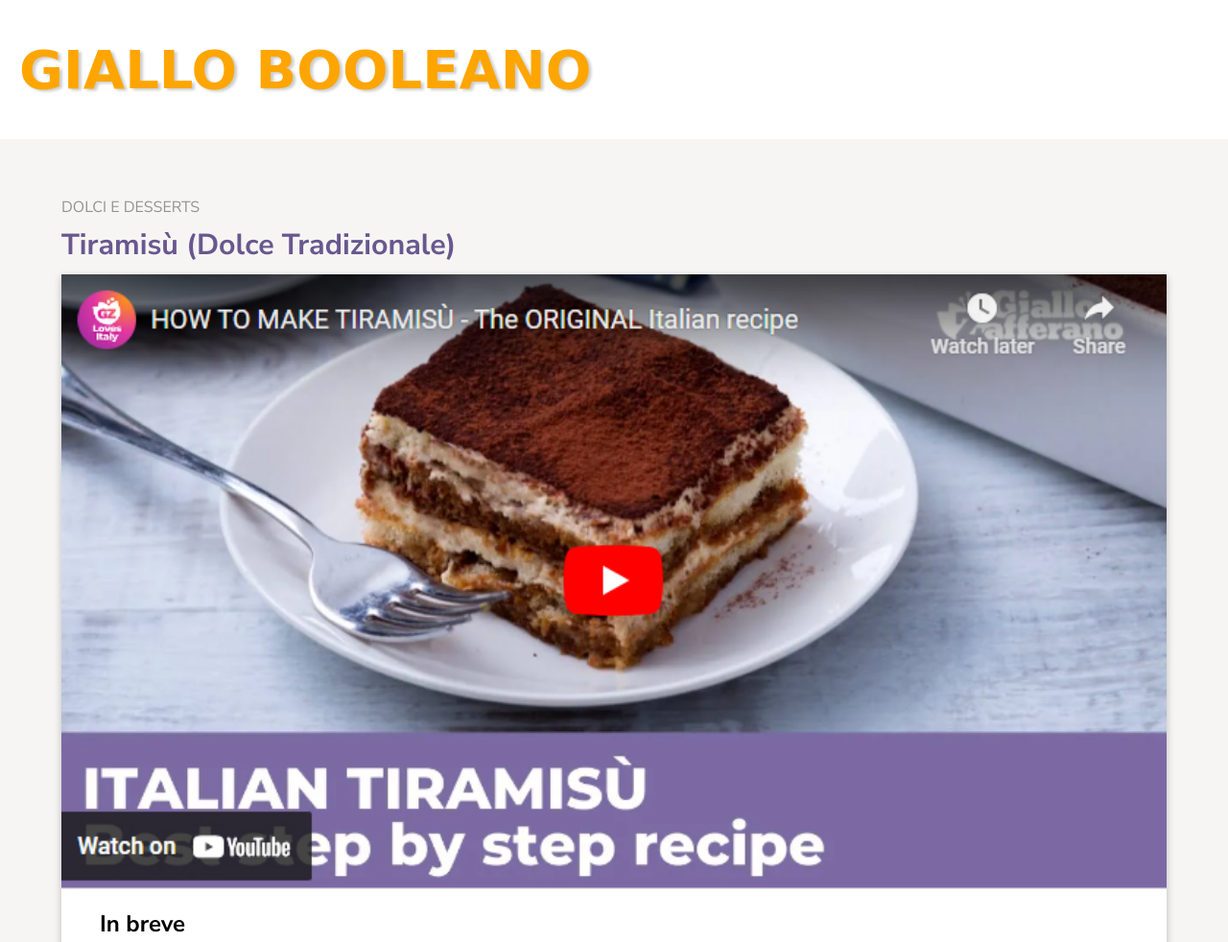
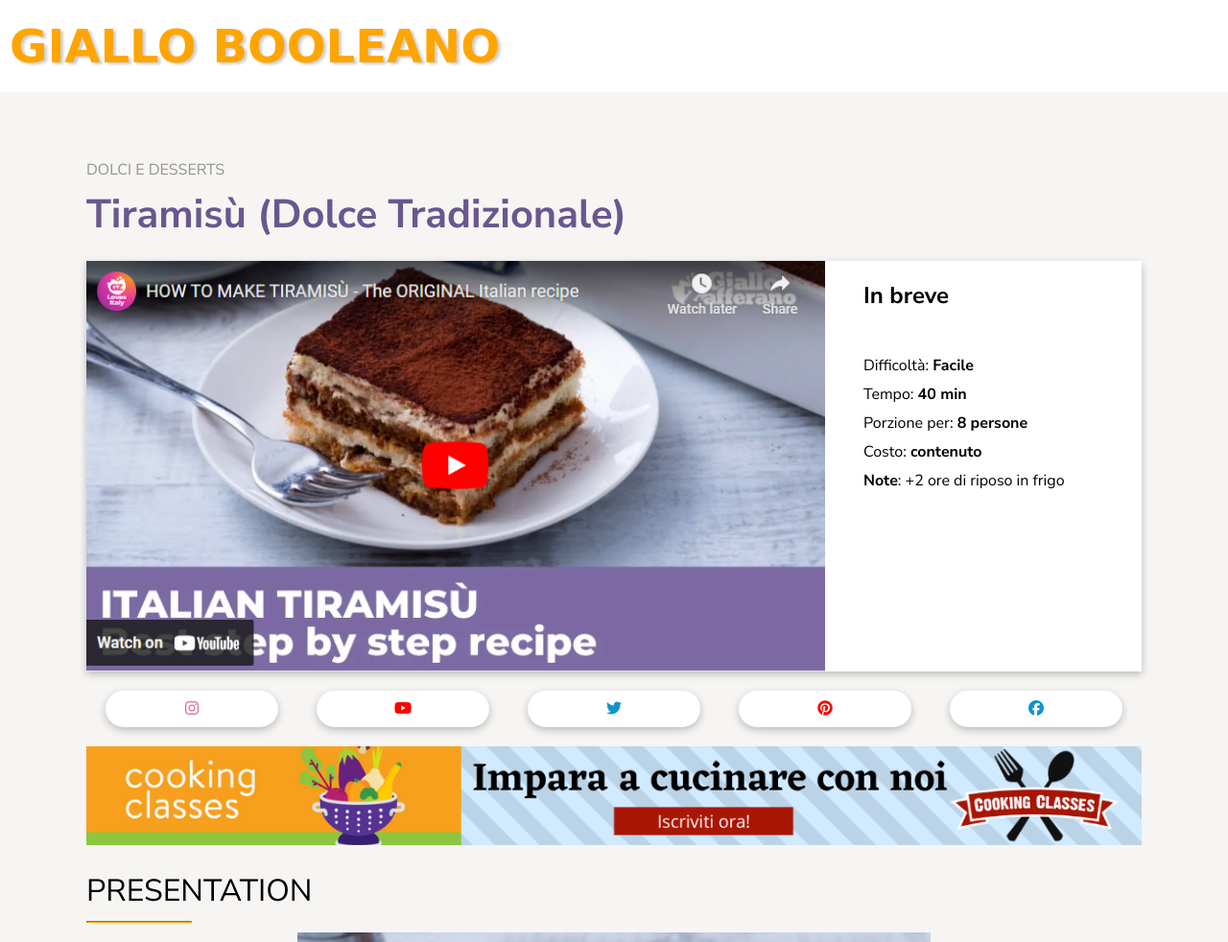
Before and after one commit to MattiaPlacido/htmlcss-responsive-layout, a plain HTML site: page index.html in a window 1280 px wide. Shown: the top 982 px of the page at 96% size. Drawn offline with Linux system fonts and the light colour scheme.

Commit message:
Alcuni fix

```diff
--- a/css/style.css
+++ b/css/style.css
@@ -14,6 +14,8 @@ a {
 /* Utils */
 .container {
   width: 90%;
+  margin: 20px auto;
+  max-width: 1100px;
 }
 
 .button {
@@ -26,15 +28,20 @@ a {
 .d-block {
   display: none;
 }
+.d-inline {
+  display: none;
+}
+.d-inline-block {
+  display: none;
+}
 
 /* Header */
 .header-section {
   display: flex;
-  padding: 20px 0;
+  padding: 20px 10px;
 }
-.header-section p {
+.header-section h2 {
   color: orange;
-  margin: 20px auto;
   font-family: "Nerko One", cursive;
   font-weight: bolder;
   font-size: 3rem;
@@ -48,7 +55,6 @@ a {
 }
 
 .body-title {
-  margin: 10px auto;
   display: flex;
   flex-direction: column;
   gap: 7px;
@@ -63,7 +69,8 @@ a {
 }
 
 .banner {
-  margin: 10px 5%;
+  margin: 0 auto;
+  width: 100%;
 }
 
 /* recipe */
@@ -75,29 +82,29 @@ a {
   box-shadow: rgba(0, 0, 0, 0.24) 0px 3px 8px;
 }
 
-.recipe h1 {
-  margin: 20px 40px 0;
+.recipe h2 {
+  margin: 20px 40px;
 }
 
 .recipe-list {
-  padding: 20px 40px;
+  margin: 0 40px 20px;
 }
 
 .recipe-list p {
   line-height: 30px;
+  margin-right: 30px;
 }
 
 .button-list {
   display: flex;
   justify-content: space-between;
-  margin: 20px auto;
 }
 
 /* presentation */
 .presentation {
-  margin: 20px auto;
   display: flex;
   flex-direction: column;
+  gap: 10px;
 }
 
 .presentation hr {
@@ -108,8 +115,12 @@ a {
 .presentation .image-container {
   display: block;
   width: 60%;
-  margin: 10px auto;
   align-self: center;
+}
+
+.presentation h2 {
+  font-size: 2em;
+  font-weight: 500;
 }
 
 .presentation p {
@@ -128,7 +139,12 @@ a {
   display: flex;
   flex-direction: column;
   align-items: center;
-  gap: 7px;
+  gap: 10px;
+}
+.info {
+  display: flex;
+  flex-direction: column;
+  text-align: center;
 }
 
 .link-list {
@@ -156,22 +172,68 @@ a {
 
 /* Media */
 @media screen and (min-width: 768px) {
-  .header-section p {
-    margin: 20px;
-    font-size: 3.5rem;
-  }
   .body-section {
     padding: 50px 0;
+  }
+  .body-title h1 {
+    font-size: 2.2rem;
   }
   .recipe-list {
     display: flex;
     flex-wrap: wrap;
-    gap: 0px 75px;
+  }
+  .recipe h1 {
+    margin-top: 40px;
+  }
+  .d-inline {
+    display: inline;
+  }
+  .d-inline-block {
+    display: inline-block;
   }
   .d-block {
-    display: inline;
+    display: block;
   }
   .presentation .image-container {
     display: inline;
   }
+  .button-list .button {
+    width: 20%;
+    margin: 0 20px;
+    text-align: center;
+  }
 }
+
+@media screen and (min-width: 992px) {
+  .body-title h1 {
+    font-size: 2.6rem;
+  }
+  .recipe {
+    flex-direction: row;
+  }
+  .recipe-list {
+    display: block;
+  }
+
+  .recipe-list p {
+    margin: 0;
+  }
+
+  .recipe .image-container {
+    width: 70%;
+  }
+  .footer-section {
+    flex-direction: row;
+    justify-content: space-between;
+    font-size: 0.9rem;
+  }
+  .info {
+    text-align: left;
+    padding: 10px;
+  }
+  .link-list {
+    padding: 10px;
+    width: 50%;
+    justify-content: flex-end;
+  }
+}
--- a/index.html
+++ b/index.html
@@ -13,24 +13,28 @@
 <body>
     <!-- Inizio Header -->
     <section class="header-section">
-        <p>GIALLO BOOLEANO</p>
+        <h2>GIALLO BOOLEANO</h2>
     </section>
     <!-- Fine Header -->
     <!-- Inizio body -->
     <section class="body-section">
         <div class="body-title container">
             <p>DOLCI E DESSERTS</p>
-            <h1>Tiramisù <span class="d-block">&#40Dolce Tradizionale&#41</span></h1>
+            <h1>Tiramisù <span class="d-inline">&#40Dolce Tradizionale&#41</span></h1>
         </div>
         <div class="container recipe">
             <img src="img/image (10).png" class="image-container">
-            <h1> In breve </h1>
+            <div>
+                <h2> In breve </h2>
                 <div class="recipe-list">
+                    <br>
                     <p>Difficoltà: <b>Facile</b></p>
                     <p>Tempo: <b>40 min</b></p>
                     <p>Porzione per: <b>8 persone</b></p>
                     <p>Costo: <b>contenuto</b></p>
                     <p><b>Note</b>: +2 ore di riposo in frigo</p>
+                </div>
+            </div>
         </div>
         </div>
         <div class="container button-list">
@@ -40,12 +44,15 @@
             <a href="" class="button"><i class="fa-brands fa-pinterest red"></i></a>
             <a href="" class="button"><i class="fa-brands fa-facebook blue"></i></a>
         </div>
+        <div class="container">
+            <img class="banner d-inline-block" src="./img/banner.png">
+        </div>
         <!-- FINE PRIMA / INIZIO SECONDA SEZIONE DEL BODY-->
-        <img class="banner container d-block" src="./img/banner.png">
         <div class="container presentation">
-            <h1> PRESENTATION </h1>
+            <h2> PRESENTATION </h2>
             <hr>
-            <p> <img src="img/tiramisu.jpg" class="image-container" /> Lorem ipsum dolor sit, amet consectetur
+            <img src="img/tiramisu.jpg" class="image-container" />
+            <p> Lorem ipsum dolor sit, amet consectetur
                 adipisicing
                 elit. Laborum, nisi inventore. Accusantium, iusto
                 culpa maiores exercitationem possimus facere amet. Et, recusandae magni! Fugit sit similique cumque
@@ -76,8 +83,10 @@
     </section>
     <!-- FINE BODY -->
     <section class="footer-section">
-        <h4>@2021 Giallo Booleano S.p.a</h4>
-        <p>Via Tal dei tali, 10 - 88046 Lamezia Terme - VAT 43940295020
+        <div class="info">
+            <p><b>@2021 Giallo Booleano S.p.a</b></p>
+            <p>Via Tal dei tali, 10 - 88046 Lamezia Terme - VAT 43940295020</p>
+        </div>
         <div class="link-list">
             <a href="">About us</a>
             <a href="">Terms of use</a>
```
Lines whose indentation alone changed are shown as unchanged.
